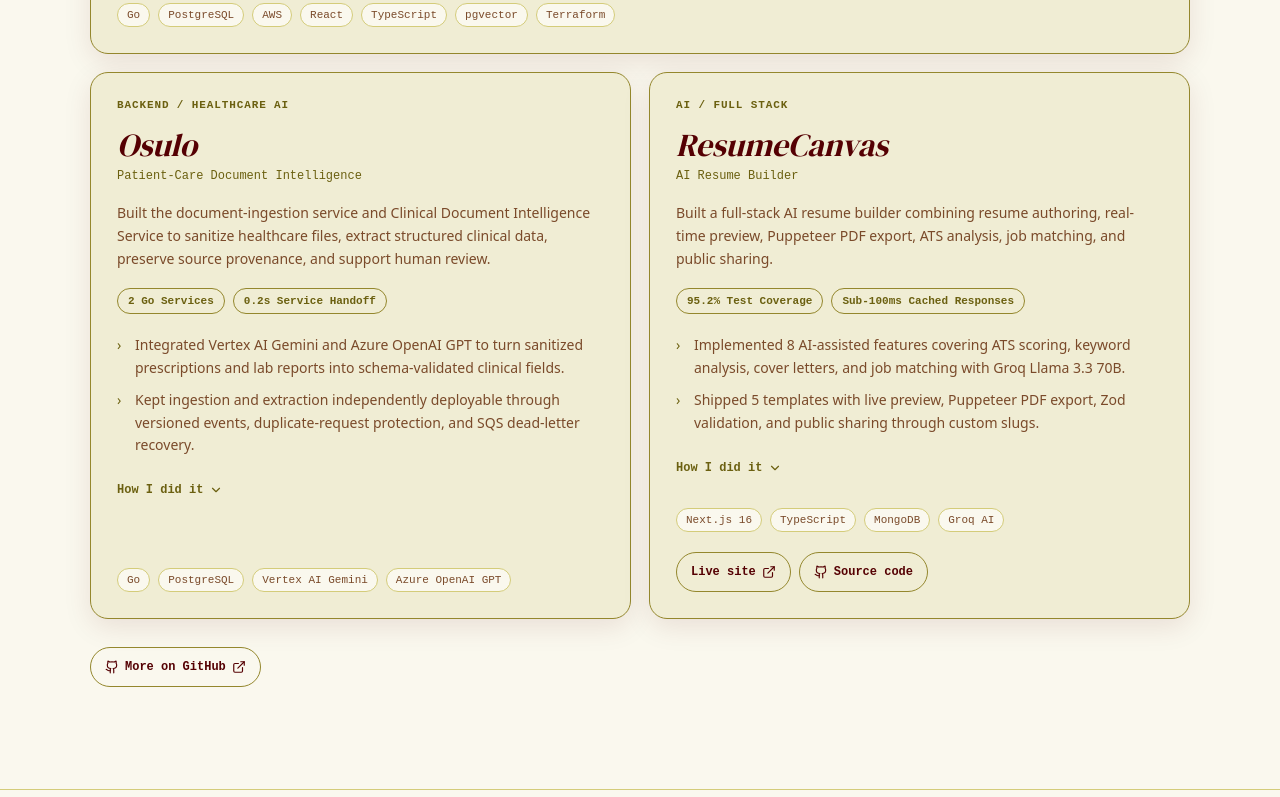
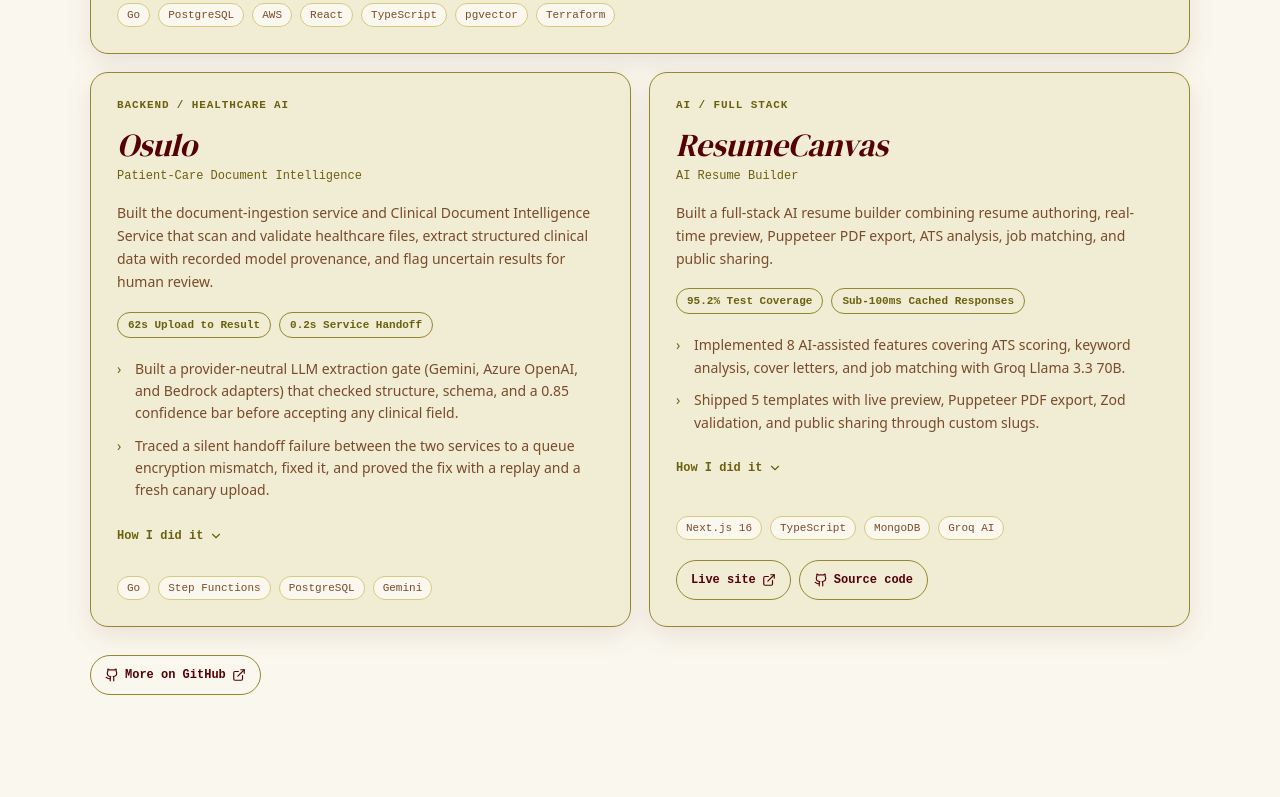
Before and after one commit to swarajreddy10/swarajreddy10.github.io, a Next.js app: page / in a window 1280 px wide. Shown: the part 2617-3414 px from the top of the page. Built offline with nearby package versions, Linux system fonts and the light colour scheme.

Commit message:
docs: describe Osulo from its verified record

```diff
--- a/components/Experience.jsx
+++ b/components/Experience.jsx
@@ -3,7 +3,7 @@
 const HIGHLIGHTS = [
     'Started and own the 2 Go microservices behind SpotMyJob\'s job-data pipeline (source discovery and job processing) that feed its job-search service. Proved a transform stage was bound by round trips rather than the database before scaling it, raising throughput 64% as peak database CPU fell from 99.7% to 65%.',
     'Shipped production React features on the seeker web app (React 18, TypeScript, TanStack Query, Tailwind CSS): Discover filters, keyword search with "Did you mean", onboarding, match-score display, and the location picker, with 62 frontend test files.',
-    'Served as primary contributor to Osulo\'s document-ingestion service and Clinical Document Intelligence Service, covering architecture, Vertex AI and Azure OpenAI integration, AWS infrastructure, deployment, and verification through CloudWatch metrics and logs.',
+    'Built Osulo\'s two Go services for healthcare-document ingestion and clinical extraction on AWS Step Functions, with an LLM validation gate that flagged uncertain results for human review; a 2-page lab report went from upload to stored result in 62 seconds in development.',
     'Set up Claude Code for both Go repositories, with project rules and hooks that block a commit until its checks pass, and work daily with Claude, Codex, and Cursor; AI output is checked against tests, benchmarks, and blind-labelled evaluation sets.',
 ];
 
--- a/data/work.js
+++ b/data/work.js
@@ -28,16 +28,17 @@
         title: 'Osulo',
         tagline: 'Patient-Care Document Intelligence',
         description: 'Backend / Healthcare AI',
-        tech: ['Go', 'PostgreSQL', 'Vertex AI Gemini', 'Azure OpenAI GPT', 'AWS', 'Step Functions', 'Terraform'],
-        impact: 'Built the document-ingestion service and Clinical Document Intelligence Service to sanitize healthcare files, extract structured clinical data, preserve source provenance, and support human review.',
-        metrics: ['2 Go Services', '0.2s Service Handoff'],
+        tech: ['Go', 'Step Functions', 'PostgreSQL', 'Gemini', 'EventBridge', 'SQS', 'Terraform'],
+        impact: 'Built the document-ingestion service and Clinical Document Intelligence Service that scan and validate healthcare files, extract structured clinical data with recorded model provenance, and flag uncertain results for human review.',
+        metrics: ['62s Upload to Result', '0.2s Service Handoff'],
         highlights: [
-            'Integrated Vertex AI Gemini and Azure OpenAI GPT to turn sanitized prescriptions and lab reports into schema-validated clinical fields.',
-            'Kept ingestion and extraction independently deployable through versioned events, duplicate-request protection, and SQS dead-letter recovery.',
+            'Built a provider-neutral LLM extraction gate (Gemini, Azure OpenAI, and Bedrock adapters) that checked structure, schema, and a 0.85 confidence bar before accepting any clinical field.',
+            'Traced a silent handoff failure between the two services to a queue encryption mismatch, fixed it, and proved the fix with a replay and a fresh canary upload.',
         ],
         details: [
-            'Modeled each document workflow in PostgreSQL with JSONB event history, source lineage, and tombstone-first deletion.',
-            'Measured 52 s ingestion, 48 s extraction, and 101 s end to end in dev.',
+            'Direct-to-S3 uploads through signed POST policies, then quarantine, GuardDuty malware scanning, and promotion to a trusted bucket.',
+            'Moved extraction onto a Step Functions workflow over page chunks; it ran at a 10.6-second median in development.',
+            'Kept both services independently deployable through versioned events, idempotent requests, an event outbox, and SQS dead-letter recovery.',
         ],
     },
     {
```
Also changed, not shown: 1 other file (tests, documents, lock files or other folders).
